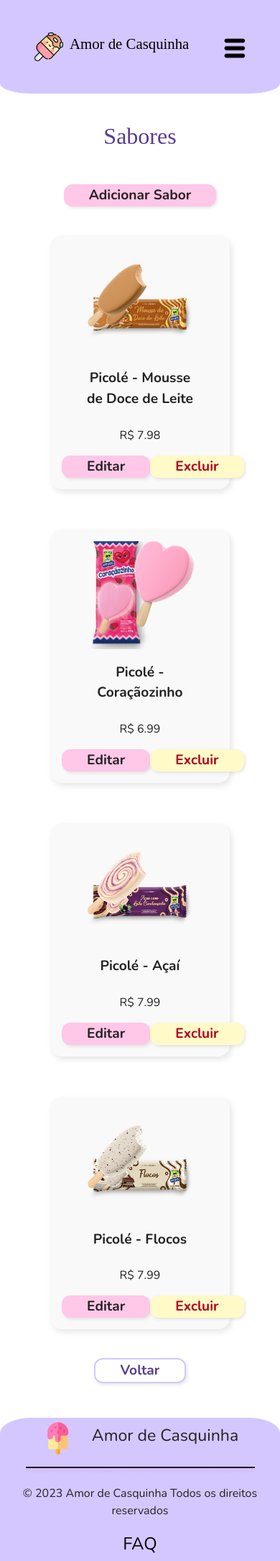
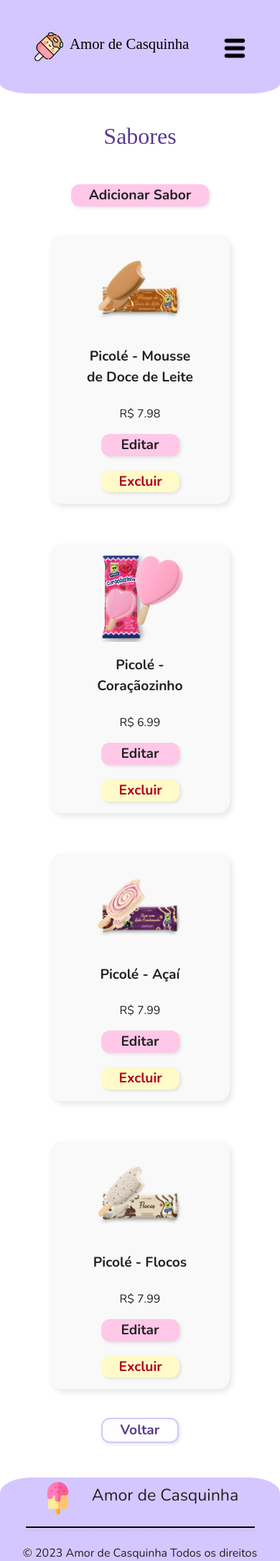
Before and after one commit to Carolinyr9/amor-na-casquinha, a PHP site: page /sorveteria/app/view/gerenciarProdutos.php?categoria=2 in a window 390 px wide. Shown: the top 2169 px of the page at 72% size. Run offline with PHP 8.4, Linux system fonts and the light colour scheme; data comes from the database, SQL or seed files in the repository; some web fonts are replaced.

Commit message:
♻️💄 refactor style

```diff
--- a/app/view/style/components/botao.css
+++ b/app/view/style/components/botao.css
@@ -2,7 +2,7 @@
     border-radius: 12px;
     font-family: var(--Nunito), sans-serif;
     font-weight: 700;
-    padding: 6px 25px;
+    padding: 4px 25px;
     box-shadow: 2px 2px 4px rgba(0,0,0,0.1);
     border: none;
     text-decoration: none;
@@ -40,7 +40,13 @@
 @media (max-width: 768px) {
     .botao {
         width: auto;
-        padding: 1px 35px;
+        padding: 1px 25px;
         font-size: 1.2rem;
     }
+
+    .container-botoes {
+        flex-direction: column !important;
+        gap: 20px !important;
+        width: 50% !important;
+    }
 }
--- a/app/view/style/components/cards.css
+++ b/app/view/style/components/cards.css
@@ -12,14 +12,13 @@
     box-shadow: 3px 4px 8px rgba(0, 0, 0, 0.1);
 }
 
-
 picture {
-    width: 57%;
+    width: 150px;
 }
 
 picture img {
-    width: 150px;
-    height: 150px;
+    width: 120px;
+    height: 120px;
     object-fit: cover;
     border-radius: 12px;
 }
--- /dev/null
+++ b/app/view/style/formulario.css
@@ -0,0 +1,5 @@
+@media (max-width: 768px) {
+    #formulario {
+        width: 80% !important;
+    }
+}
```
Also changed, not shown: 1 other file.
